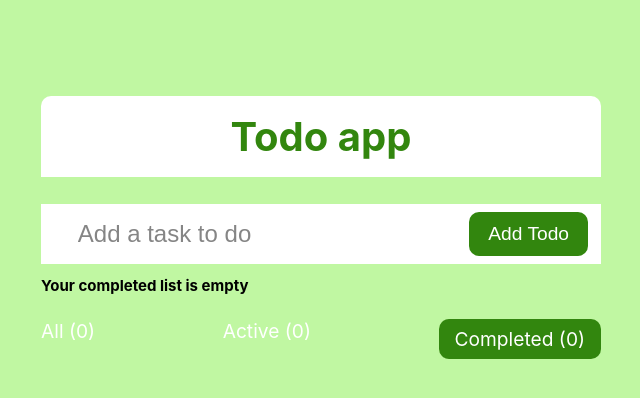
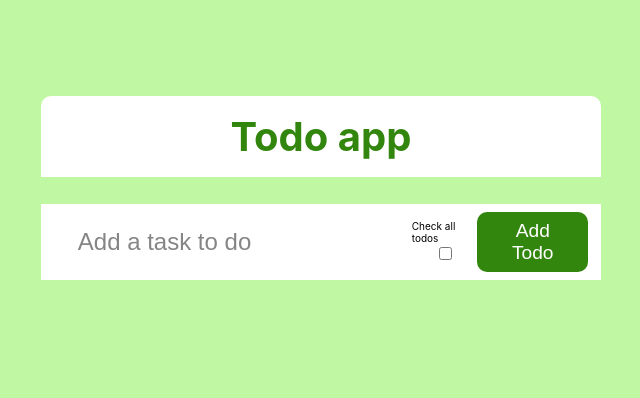
Before and after one commit to ezaz1995/TodoApp, a React (Create React App) app: page /completed in a window 1280 px wide. Shown: the top 398 px of the page, without its empty margins (319-959 px from the left). Built offline with nearby package versions, Linux system fonts and the light colour scheme.

Commit message:
added toggle to check of all todos

```diff
--- a/src/App.tsx
+++ b/src/App.tsx
@@ -34,6 +34,34 @@ const App: React.FC = () => {
     ]);
   };
 
+  const CheckAllTodos = (toggle: boolean) => {
+    if (toggle) {
+      console.log(toggle);
+      setTodoList(
+        todoList.map((todo: Item) => {
+          if (!todo.completed) {
+            return { ...todo, completed: toggle };
+          }
+          return todo;
+        })
+      );
+    } else {
+      console.log(toggle);
+      setTodoList(
+        todoList.map((todo: Item) => {
+          if (todo.completed) {
+            return { ...todo, completed: toggle };
+          }
+          return todo;
+        })
+      );
+    }
+  };
+
+  const clearAllTodos = (todos: Item[]) => {
+    setTodoList(todos.filter((todo: Item) => !todo.completed));
+  };
+
   const allTodoCounts = todoList.length;
   const allActiveTodoCounts = todoList.filter((todo) => !todo.completed).length;
   const allCompletedCountes = todoList.filter((todo) => todo.completed).length;
@@ -41,7 +69,9 @@ const App: React.FC = () => {
   return (
     <div className="App">
       <h1 className="todo__title">Todo app</h1>
-      <TodoForm addNewTodo={addTodo} />
+      <TodoForm addNewTodo={addTodo} CheckAllTodos={CheckAllTodos} />
+      {allTodoCounts !== 0 && (
+        <>
           <Routes>
             <Route
               path="/"
@@ -74,15 +104,22 @@ const App: React.FC = () => {
               }
             />
           </Routes>
-
-      {todoList.length !== 0 && (
           <TodoClearAll todoList={todoList} setTodoList={setTodoList} />
-      )}
           <TodoNav
             allTodos={allTodoCounts}
             allActive={allActiveTodoCounts}
             allCompleted={allCompletedCountes}
           />
+          {allCompletedCountes !== 0 && (
+            <button
+              className="clear__completed__todos"
+              onClick={() => clearAllTodos(todoList)}
+            >
+              Clear completed todos
+            </button>
+          )}
+        </>
+      )}
     </div>
   );
 };
--- a/src/components/Todos/TodoClearAll.tsx
+++ b/src/components/Todos/TodoClearAll.tsx
@@ -5,11 +5,9 @@ const TodoClearAll = (props: any) => {
   };
 
   return (
-    <div>
-      <button className="todo__clear_all" onClick={onClearAllHandler}>
-        Clear all Todos
-      </button>
-    </div>
+    <button className="todo__clear_all" onClick={onClearAllHandler}>
+      Clear all todos
+    </button>
   );
 };
 
--- a/src/components/Todos/TodoForm.tsx
+++ b/src/components/Todos/TodoForm.tsx
@@ -3,6 +3,7 @@ import { Item, Error } from "../../Interfaces";
 
 const TodoForm = (props: any) => {
   const [enteredTodo, setEnteredTodo] = useState<string>("");
+  const [isToggle, setIsToggle] = useState<boolean>(true);
   const [error, setError] = useState<Error>();
 
   const onSubmitFormHandler = (event: any): void => {
@@ -29,6 +30,12 @@ const TodoForm = (props: any) => {
     setEnteredTodo(event.target.value);
   };
 
+  const onCheckBoxHandler = (toggle: boolean) => {
+    if (toggle) setIsToggle(false);
+    else setIsToggle(true);
+    props.CheckAllTodos(toggle);
+  };
+
   const errorHandler = (): void => {
     setError(undefined);
   };
@@ -37,13 +44,23 @@ const TodoForm = (props: any) => {
     <div className="todo__container">
       <form className="todo__form" onSubmit={onSubmitFormHandler}>
         <input
-          className="todo__input"
+          className="todo__input border"
           type="text"
           placeholder="Add a task to do"
           onChange={onAddTodoHandler}
           onClick={errorHandler}
           value={enteredTodo}
+          autoFocus
         />
+        <div className="check">
+          <label htmlFor="check_all">Check all todos</label>
+          <input
+            onChange={() => onCheckBoxHandler(isToggle)}
+            type="checkbox"
+            name="check_all"
+            id="check_all"
+          />
+        </div>
         <button className="todo__btn" type="submit">
           Add Todo
         </button>
--- a/src/components/Todos/TodoList.tsx
+++ b/src/components/Todos/TodoList.tsx
@@ -66,9 +66,7 @@ const TodoList = ({ selectedPath, todoList, setTodoList }: any) => {
   const onCompletedHandler = (id: number, completed: boolean) => {
     setTodoList(
       todoList.map((todo: Item) => {
-        if (todo.id === id) {
-          return { ...todo, completed: !completed };
-        }
+        if (todo.id === id) return { ...todo, completed: !completed };
 
         return todo;
       })
@@ -88,9 +86,8 @@ const TodoList = ({ selectedPath, todoList, setTodoList }: any) => {
   const onTextDoubleClickHandler = (id: number) => {
     setTodoList(
       todoList.map((todo: Item) => {
-        if (todo.id === id) {
-          return { ...todo, editing: true };
-        }
+        if (todo.id === id) return { ...todo, editing: true };
+
         return todo;
       })
     );
--- a/src/styles/index.css
+++ b/src/styles/index.css
@@ -48,6 +48,10 @@ code {
   color: #333;
 }
 
+.border {
+  outline: 0;
+}
+
 .todo__btn {
   background-color: #32860e;
   color: #fff;
@@ -55,6 +59,7 @@ code {
   border: none;
   padding: 0.5rem 1.2rem;
   font-size: 1.2rem;
+  cursor: pointer;
 }
 
 .todo__btn:hover {
@@ -76,6 +81,13 @@ code {
   padding-left: 1rem;
 }
 
+.check {
+  display: flex;
+  justify-content: center;
+  align-items: center;
+  flex-direction: column;
+}
+
 /* TodoList component*/
 .todo__list {
   background-color: #fff;
@@ -88,7 +100,7 @@ code {
 .todo__item {
   list-style-type: none;
   display: grid;
-  grid-template-columns: 0.5fr 1fr 1.3fr;
+  grid-template-columns: 0.5fr 1.5fr 0.5fr;
   align-items: center;
   font-size: 1.5rem;
 }
@@ -99,6 +111,7 @@ code {
   border: 1px solid #858585;
   border-radius: 50%;
   margin-right: 1rem;
+  cursor: pointer;
 }
 
 .myTrash {
@@ -111,6 +124,7 @@ code {
 
 .myTrash:hover {
   color: #ff0000;
+  cursor: pointer;
 }
 
 .todo__clear_all {
@@ -155,4 +169,23 @@ code {
 
 .active:hover {
   background-color: #17c118;
+  cursor: pointer;
 }
+
+.clear__completed__todos {
+  color: #fff;
+  background-color: #ff0000;
+  padding: 0.5rem 0.75rem;
+  font-size: 0.8rem;
+  border-radius: 10px;
+  border: none;
+  position: absolute;
+  top: 6rem;
+  right: 3.3rem;
+}
+
+.clear__completed__todos:hover,
+.todo__clear_all:hover {
+  background-color: #ff7676;
+  cursor: pointer;
+}
```
Lines whose indentation alone changed are shown as unchanged.
